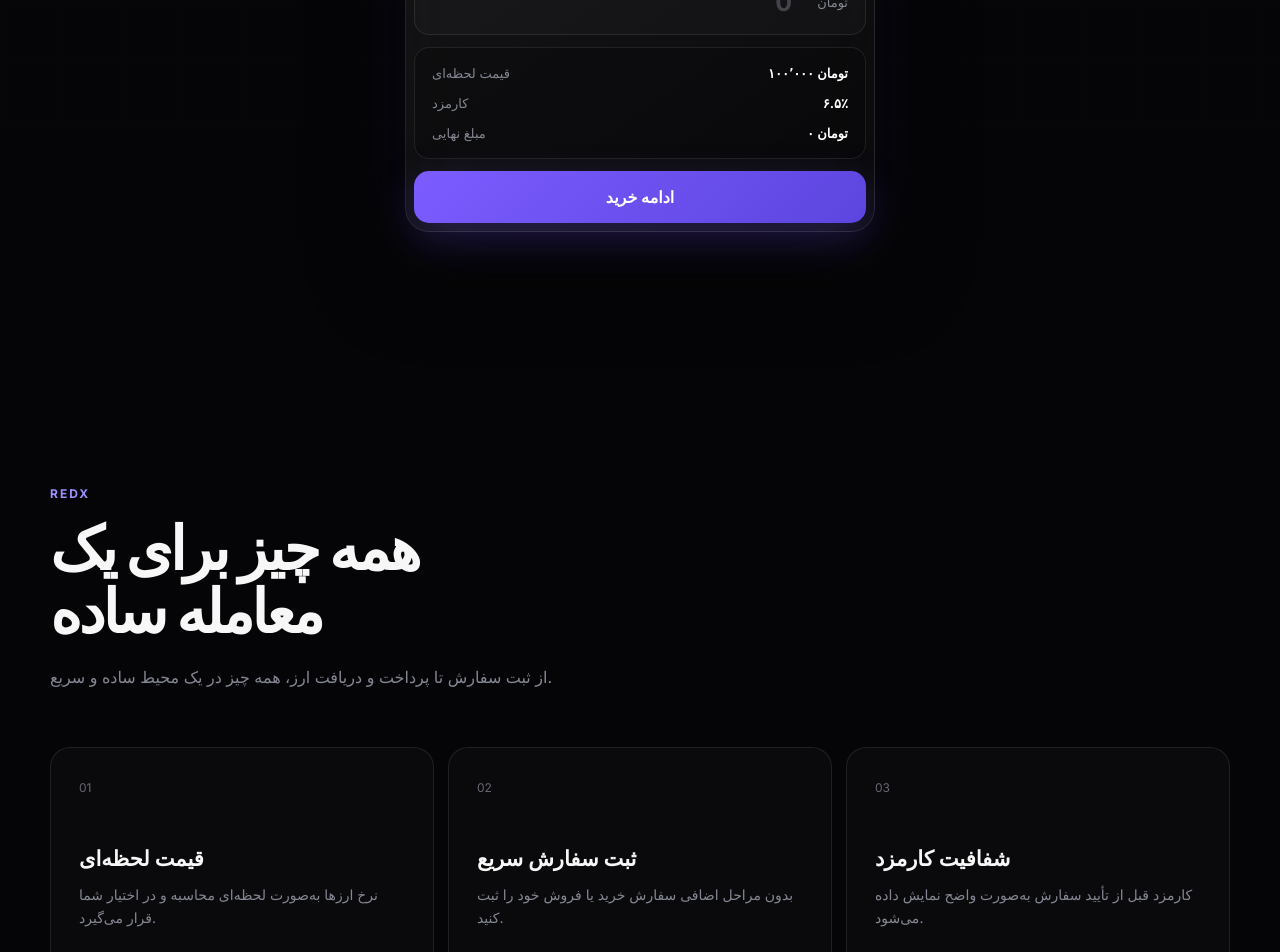
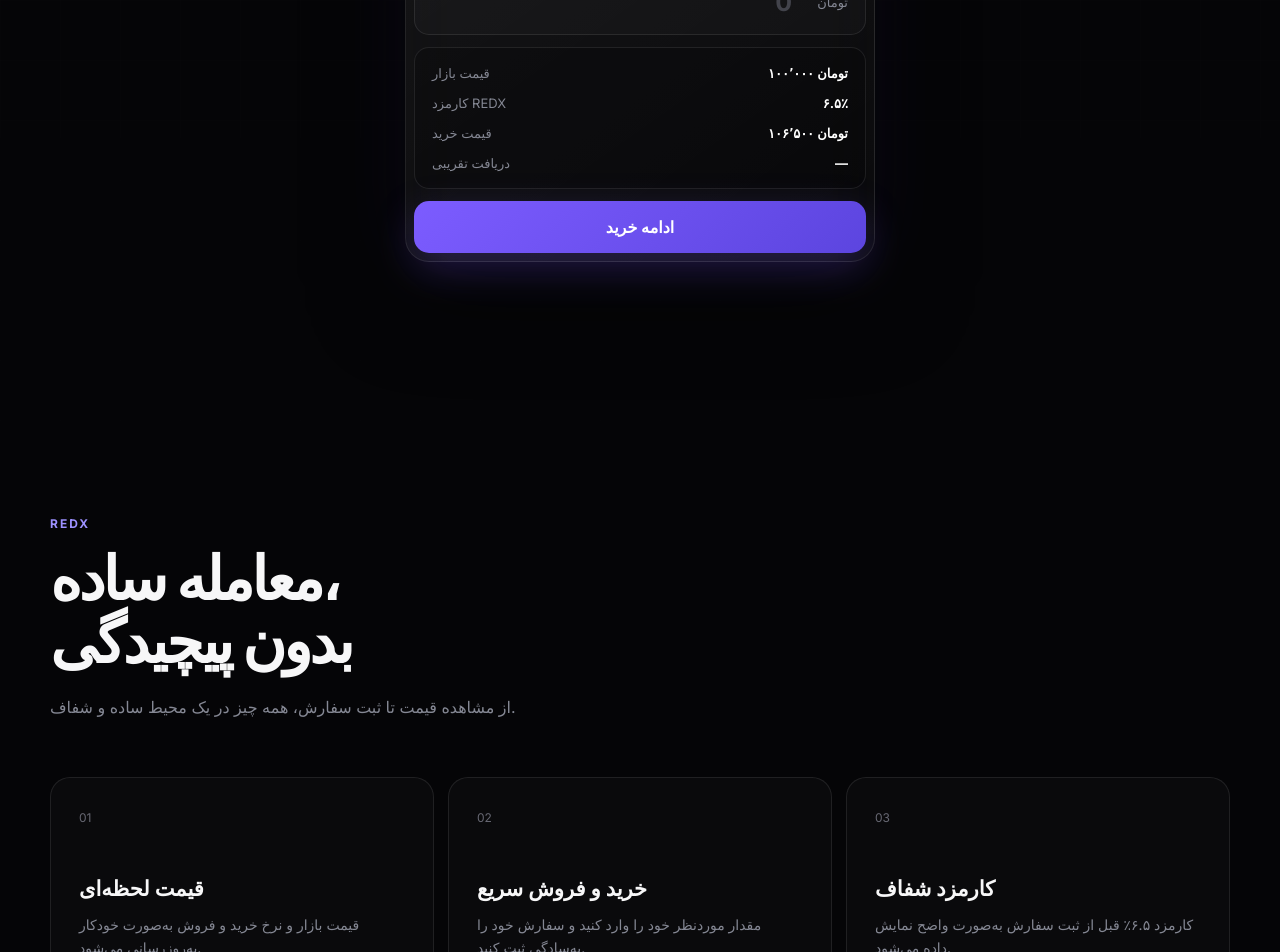
Before and after one commit to yzdnyaghoubi/REDX, a Next.js app: page / in a window 1280 px wide. Shown: the part 720-1672 px from the top of the page. Built offline with nearby package versions, Linux system fonts and the light colour scheme.

Commit message:
Update page.js
Connect REDX pricing to trading interface

```diff
--- a/app/page.js
+++ b/app/page.js
@@ -1,6 +1,6 @@
 "use client";
 
-import { useState } from "react";
+import { useEffect, useState } from "react";
 
 const COINS = ["USDT", "BTC", "ETH"];
 
@@ -8,21 +8,59 @@
   const [mode, setMode] = useState("buy");
   const [coin, setCoin] = useState("USDT");
   const [amount, setAmount] = useState("");
+  const [prices, setPrices] = useState([]);
+  const [loading, setLoading] = useState(true);
 
-  const basePrice = 100000;
-  const feeRate = 0.065;
+  useEffect(() => {
+    async function loadPrices() {
+      try {
+        const response = await fetch("/api/price");
+        const data = await response.json();
+
+        if (data.success) {
+          setPrices(data.prices);
+        }
+      } catch (error) {
+        console.error("Failed to load prices:", error);
+      } finally {
+        setLoading(false);
+      }
+    }
+
+    loadPrices();
+
+    const interval = setInterval(loadPrices, 15000);
+
+    return () => clearInterval(interval);
+  }, []);
+
+  const selectedPrice = prices.find(
+    (item) => item.symbol === coin
+  );
+
+  const marketPrice = selectedPrice?.marketPrice || 0;
+  const buyPrice = selectedPrice?.buyPrice || 0;
+  const sellPrice = selectedPrice?.sellPrice || 0;
 
   const numericAmount = Number(amount) || 0;
-  const fee = numericAmount * feeRate;
-  const total = mode === "buy"
-    ? numericAmount + fee
-    : numericAmount - fee;
+
+  let received = 0;
+
+  if (mode === "buy" && buyPrice > 0) {
+    received = numericAmount / buyPrice;
+  }
+
+  if (mode === "sell" && sellPrice > 0) {
+    received = numericAmount * sellPrice;
+  }
 
   return (
     <main className="redx-page">
 
       {/* NAVBAR */}
+
       <nav className="navbar">
+
         <a href="/" className="logo">
           <span className="logo-mark">R</span>
           REDX
@@ -37,33 +75,37 @@
         <button className="nav-button">
           ورود / ثبت‌نام
         </button>
+
       </nav>
 
       {/* HERO */}
+
       <section className="hero" id="trade">
 
         <div className="hero-content">
 
           <div className="badge">
             <span className="badge-dot" />
-            قیمت‌ها به‌صورت لحظه‌ای به‌روزرسانی می‌شوند
+            قیمت‌ها هر ۱۵ ثانیه به‌روزرسانی می‌شوند
           </div>
 
           <h1>
             خرید و فروش
             <br />
-            <span>ارز دیجیتال</span>
+            <span>تتر و ارز دیجیتال</span>
           </h1>
 
           <p>
-            خرید و فروش تتر و ارزهای دیجیتال با تجربه‌ای
-            سریع، ساده و شفاف در REDX.
+            خرید و فروش تتر و ارزهای دیجیتال با
+            تجربه‌ای سریع، ساده و شفاف در REDX.
           </p>
 
           {/* TRADE CARD */}
+
           <div className="trade-card">
 
             <div className="trade-tabs">
+
               <button
                 className={mode === "buy" ? "active" : ""}
                 onClick={() => setMode("buy")}
@@ -77,24 +119,37 @@
               >
                 فروش
               </button>
+
             </div>
 
+            {/* COIN */}
+
             <div className="coin-select">
+
               <span>ارز دیجیتال</span>
 
               <select
                 value={coin}
-                onChange={(e) => setCoin(e.target.value)}
+                onChange={(event) =>
+                  setCoin(event.target.value)
+                }
               >
                 {COINS.map((item) => (
-                  <option key={item} value={item}>
+                  <option
+                    key={item}
+                    value={item}
+                  >
                     {item}
                   </option>
                 ))}
               </select>
+
             </div>
 
+            {/* AMOUNT */}
+
             <div className="amount-box">
+
               <label>
                 {mode === "buy"
                   ? "مبلغ پرداختی"
@@ -102,51 +157,89 @@
               </label>
 
               <div className="amount-input">
+
                 <input
                   type="number"
+                  min="0"
                   placeholder="0"
                   value={amount}
-                  onChange={(e) => setAmount(e.target.value)}
+                  onChange={(event) =>
+                    setAmount(event.target.value)
+                  }
                 />
 
                 <span>
-                  {mode === "buy" ? "تومان" : coin}
+                  {mode === "buy"
+                    ? "تومان"
+                    : coin}
                 </span>
+
               </div>
+
             </div>
+
+            {/* PRICE */}
 
             <div className="price-info">
 
               <div>
-                <span>قیمت لحظه‌ای</span>
+                <span>قیمت بازار</span>
+
                 <strong>
-                  {basePrice.toLocaleString("fa-IR")} تومان
+                  {loading
+                    ? "در حال دریافت..."
+                    : `${marketPrice.toLocaleString("fa-IR")} تومان`}
                 </strong>
               </div>
 
               <div>
-                <span>کارمزد</span>
+                <span>کارمزد REDX</span>
+
                 <strong>۶.۵٪</strong>
               </div>
 
               <div>
                 <span>
                   {mode === "buy"
-                    ? "مبلغ نهایی"
-                    : "مبلغ دریافتی"}
+                    ? "قیمت خرید"
+                    : "قیمت فروش"}
                 </span>
 
                 <strong>
-                  {total.toLocaleString("fa-IR")} تومان
+                  {mode === "buy"
+                    ? `${buyPrice.toLocaleString("fa-IR")} تومان`
+                    : `${sellPrice.toLocaleString("fa-IR")} تومان`}
+                </strong>
+              </div>
+
+              <div>
+                <span>
+                  {mode === "buy"
+                    ? "دریافت تقریبی"
+                    : "دریافت ریالی"}
+                </span>
+
+                <strong>
+                  {received > 0
+                    ? mode === "buy"
+                      ? `${received.toLocaleString("fa-IR", {
+                          maximumFractionDigits: 6,
+                        })} ${coin}`
+                      : `${received.toLocaleString("fa-IR")} تومان`
+                    : "—"}
                 </strong>
               </div>
 
             </div>
 
+            {/* ACTION */}
+
             <button className="trade-button">
+
               {mode === "buy"
                 ? "ادامه خرید"
                 : "ادامه فروش"}
+
             </button>
 
           </div>
@@ -157,50 +250,73 @@
 
       {/* FEATURES */}
 
-      <section className="features" id="features">
+      <section
+        className="features"
+        id="features"
+      >
 
         <div className="section-heading">
+
           <span>REDX</span>
 
           <h2>
-            همه چیز برای یک
+            معامله ساده،
             <br />
-            معامله ساده
+            بدون پیچیدگی
           </h2>
 
           <p>
-            از ثبت سفارش تا پرداخت و دریافت ارز،
-            همه چیز در یک محیط ساده و سریع.
+            از مشاهده قیمت تا ثبت سفارش،
+            همه چیز در یک محیط ساده و شفاف.
           </p>
+
         </div>
 
         <div className="feature-grid">
 
           <div className="feature-card">
+
             <span>01</span>
-            <h3>قیمت لحظه‌ای</h3>
+
+            <h3>
+              قیمت لحظه‌ای
+            </h3>
+
             <p>
-              نرخ ارزها به‌صورت لحظه‌ای محاسبه
-              و در اختیار شما قرار می‌گیرد.
+              قیمت بازار و نرخ خرید و فروش
+              به‌صورت خودکار به‌روزرسانی می‌شود.
             </p>
+
           </div>
 
           <div className="feature-card">
+
             <span>02</span>
-            <h3>ثبت سفارش سریع</h3>
+
+            <h3>
+              خرید و فروش سریع
+            </h3>
+
             <p>
-              بدون مراحل اضافی سفارش خرید یا
-              فروش خود را ثبت کنید.
+              مقدار موردنظر خود را وارد کنید
+              و سفارش خود را به‌سادگی ثبت کنید.
             </p>
+
           </div>
 
           <div className="feature-card">
+
             <span>03</span>
-            <h3>شفافیت کارمزد</h3>
+
+            <h3>
+              کارمزد شفاف
+            </h3>
+
             <p>
-              کارمزد قبل از تأیید سفارش به‌صورت
-              واضح نمایش داده می‌شود.
+              کارمزد ۶.۵٪ قبل از ثبت سفارش
+              به‌صورت واضح نمایش داده می‌شود.
             </p>
+
           </div>
 
         </div>
@@ -210,16 +326,21 @@
       {/* FOOTER */}
 
       <footer className="footer">
+
         <div className="logo">
-          <span className="logo-mark">R</span>
+          <span className="logo-mark">
+            R
+          </span>
+
           REDX
         </div>
 
         <span>
-          © 2026 REDX. All rights reserved.
+          © 2026 REDX
         </span>
+
       </footer>
 
     </main>
   );
-            }
+        }
```
